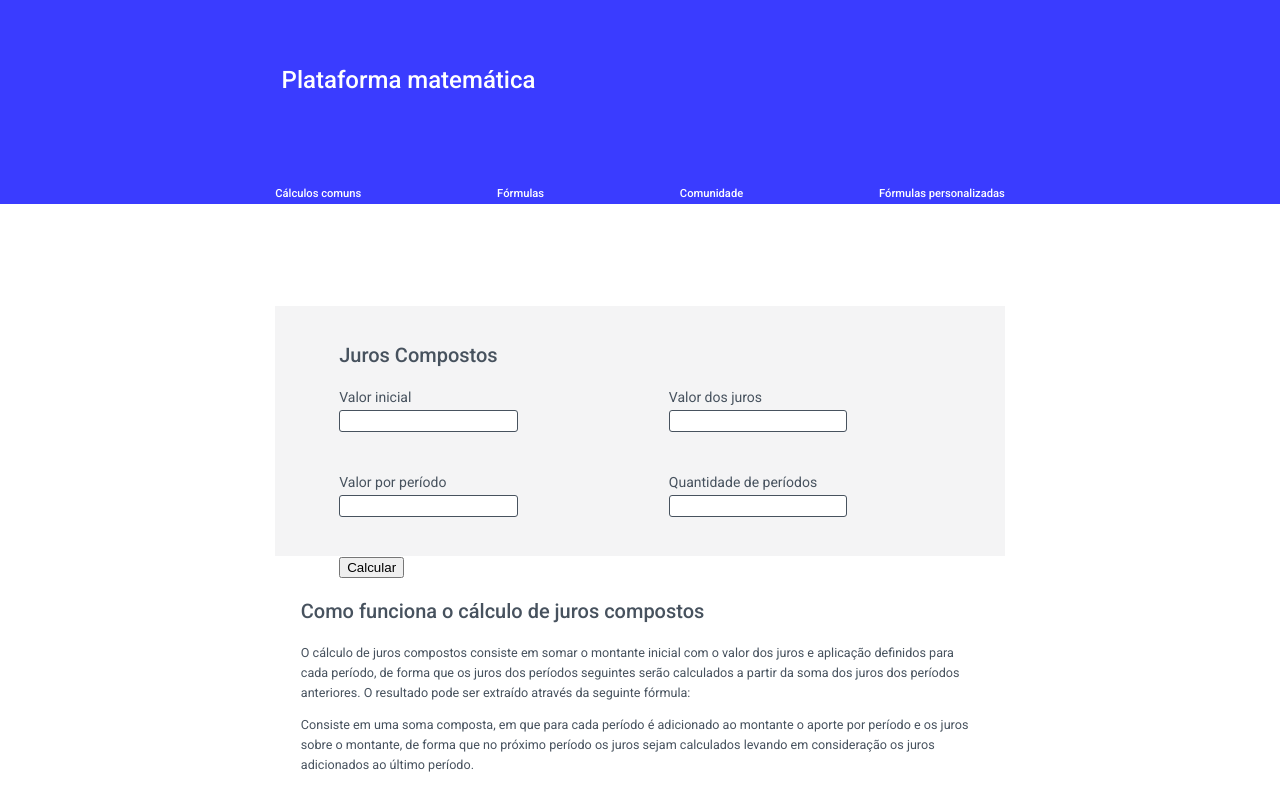
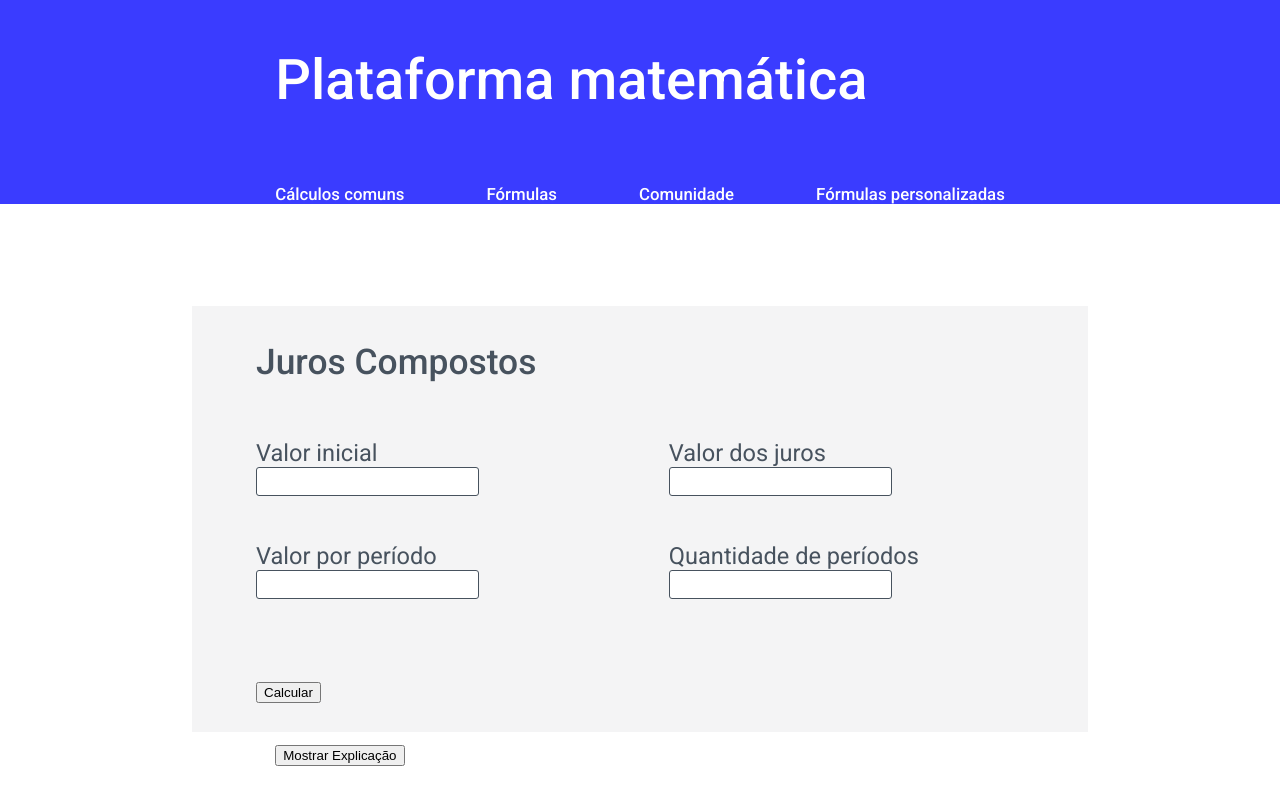
Before and after one commit to gustavoJunkes/math-platform, an Angular app: page /matematica/juros in a window 1280 px wide. Shown: the top 800 px of the page. Built offline with nearby package versions, Linux system fonts and the light colour scheme.

Commit message:
Fixing layout problems after deploy.

```diff
--- a/src/app/features/math/compound-interest/compound-interest.component.css
+++ b/src/app/features/math/compound-interest/compound-interest.component.css
@@ -1,20 +1,25 @@
 .calculation-card {
-    width: 57%;
+    width: 70%;
     background-color: #F4F4F5;
-    height: 250px;
+    height: fit-content;
     margin: auto;
     margin-top: 8%;
     padding: 0.5%;
     padding-left: 5%;
     box-sizing: border-box;
-    padding-bottom: 10%;
+    padding-bottom: 1%;
+    font-size: 3ch;
+}
+
+div.card-title > h1 {
+    font-size: 1.5em;
+    font-weight: 500;
 }
 
 .card-title {
     margin-left: 0%;
     margin-top: 4%;
 }
-
 .input-field {
     width: 50%;
     border-radius: 3px;
@@ -23,8 +28,7 @@
     border-style: solid;
     display: block;
     margin-top: 1%;
-    height: 18px;
-    font-size: 0.7em;
+    font-size: 0.9em;
     padding-left: 3%;
 }
 
@@ -32,7 +36,7 @@
 .input-container {
     float: left;
     width: 50%;
-    margin-bottom: 6%;
+    margin-top: 6%;
 }
 
 #float-container:after {
@@ -56,10 +60,20 @@
     margin-top: 1%;
     padding: 2%;
     box-sizing: border-box;
-    font-size: 0.9em;
+    font-size: 1em;
+
 }
 
 .show-explanation-button {
     margin-left: 21.5%;
     margin-top: 1%;
 }
+
+.result-div {
+    margin-left: 22%;
+    display: flex;
+}
+
+.result-div p {
+    margin-right: 5%;
+}
--- a/src/app/features/math/compound-interest/compound-interest.component.html
+++ b/src/app/features/math/compound-interest/compound-interest.component.html
@@ -2,7 +2,7 @@
 
 <div class="calculation-card">
     <div class="card-title">
-        <h2>Juros Compostos</h2>
+        <h1>Juros Compostos</h1>
     </div>
     <form [formGroup]="calculationForm">
         <div id="float-container">
@@ -31,11 +31,19 @@
             </div>
         </div>
 
-        <button (click)="calculate()">Calcular</button>
+        <button class="calculate-button" (click)="calculate()">Calcular</button>
     </form>
 
 </div>
-<div class="explanation-card" *ngIf="showExplanation">
+
+
+<div class="result-div" *ngIf="calculationResult">
+   <p>Resultado final: {{calculationResult}}</p>
+   <p>Total de juros: {{interestCalculationResult}}</p>
+</div>
+
+
+<div class="explanation-card" *ngIf="showExplanation" >
     <h2>Como funciona o cálculo de juros compostos</h2>
     <p> O cálculo de juros compostos consiste em somar o montante inicial com o valor dos juros e aplicação definidos para cada período,
          de forma que os juros dos períodos seguintes serão calculados a partir da soma dos juros dos períodos anteriores. O resultado pode ser extraído através da seguinte fórmula:</p>
--- a/src/app/features/math/compound-interest/compound-interest.component.ts
+++ b/src/app/features/math/compound-interest/compound-interest.component.ts
@@ -9,7 +9,9 @@ import { FormBuilder, FormGroup, Validators } from '@angular/forms';
 export class CompoundInterestComponent implements OnInit {
 
   calculationForm!: FormGroup;
-  showExplanation: boolean = true;
+  showExplanation: boolean = false;
+  calculationResult!: number;
+  interestCalculationResult!: number;
 
   constructor(private formBuilder : FormBuilder) { }
 
@@ -38,19 +40,21 @@ export class CompoundInterestComponent implements OnInit {
 
     var finalValue = initialValue
     var numericInterestValue = 0.;
+    var totalInterest = 0;
 
     for(var i = 0; i < numberPeriods; i++) {
 
       numericInterestValue = (interestValue / 100) * finalValue;
+      totalInterest += numericInterestValue;
+      finalValue += valuePeriod + numericInterestValue;
 
-      finalValue += valuePeriod + numericInterestValue;
-      console.log()
 
       console.log(finalValue)
       console.log("------------------------------")
     }
     finalValue = +(finalValue.toFixed(2))
-    window.alert(finalValue)
+    this.calculationResult = finalValue;
+    this.interestCalculationResult = totalInterest;
   }
 
   changeShowExplanation() {
--- a/src/app/shared/header/header.component.css
+++ b/src/app/shared/header/header.component.css
@@ -14,8 +14,14 @@
     font-weight: 100;
     text-align: center;
     position: absolute;
-    margin-left: 22%;
+    margin-left: 21.5%;
     margin-top: 5%;
+    font-size: 20em;
+}
+
+h1 {
+    font-size: 0.2em;
+    font-weight: 500;
 }
 
 #div-links {
@@ -24,8 +30,8 @@
     justify-content: space-between;
     color: white;
     height: fit-content;
-    margin-bottom: 0px;
-    font-size: 0.8em;
+    margin-bottom: 3px;
+    font-size: 1.2em;
     font-weight: 450;
     width: 57%;
     margin: auto;
@@ -36,10 +42,6 @@ p {
     cursor: not-allowed;
 }
 
-h1 {
-    font-weight: 500;
-}
-
 #main-div-links {
     background-color: #3a3cff;
 }
```
